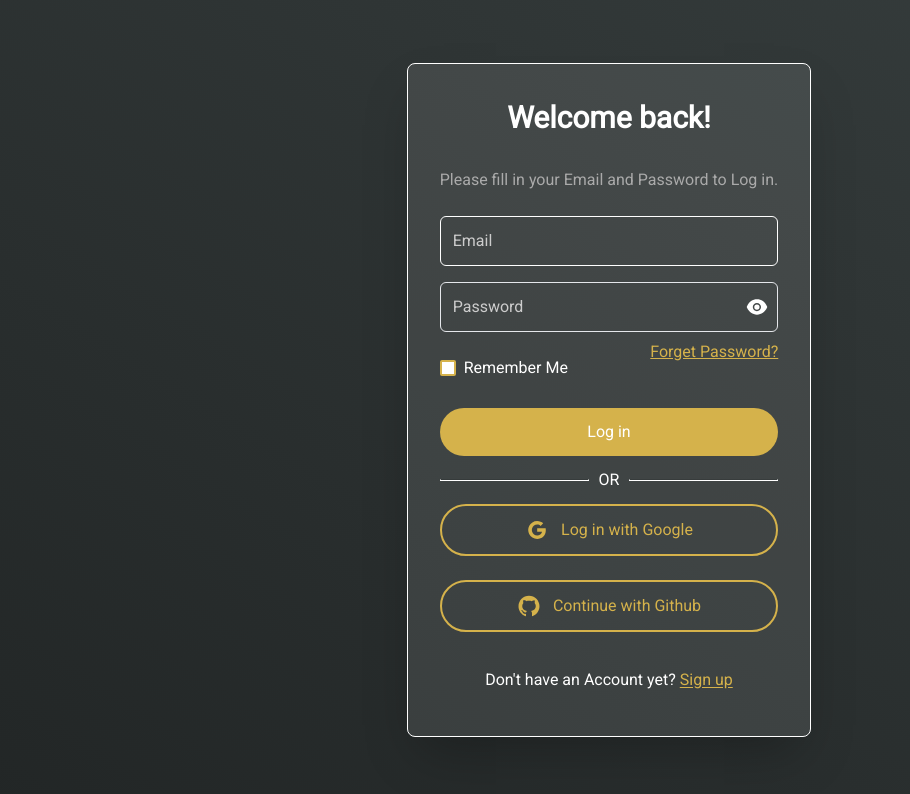
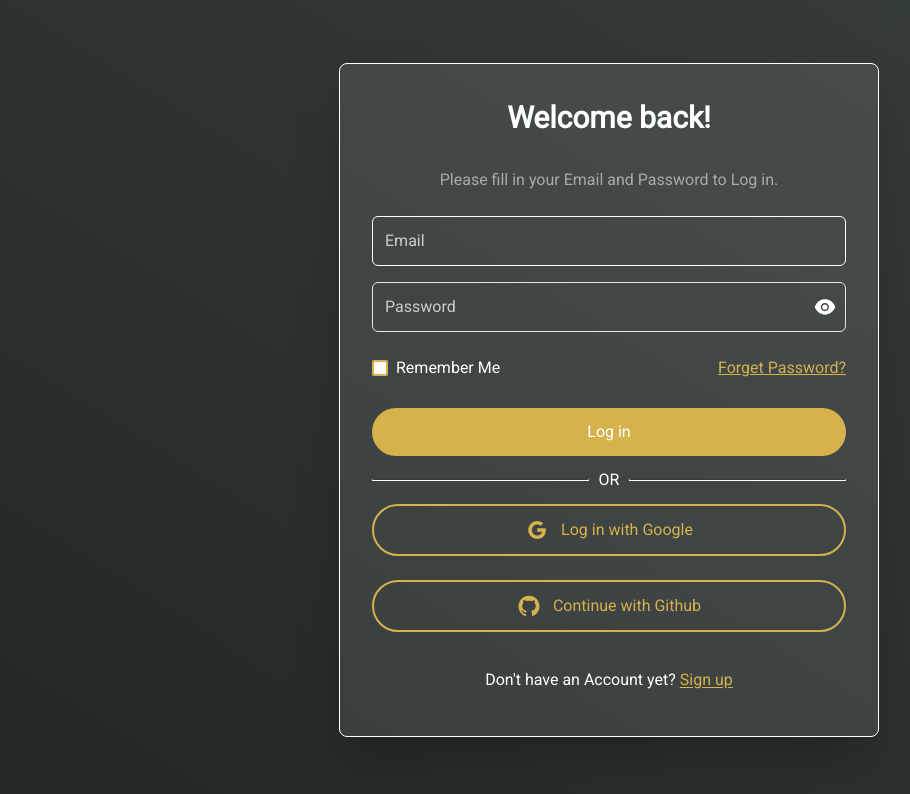
Before and after one commit to catalyst-ci-cd/catalyst-frontend, a React (Vite) app: page /login in a window 1280 px wide. Shown: the top 794 px of the page, without its empty margins (31-941 px from the left). Built offline with nearby package versions, Linux system fonts and the light colour scheme; no server answers.

Commit message:
Refactor Login / Signup form width sizes

```diff
--- a/src/pages/Login/index.tsx
+++ b/src/pages/Login/index.tsx
@@ -37,7 +37,7 @@ const Login = () => {
   return (
     <div className="sm:grid sm:place-content-center min-h-screen bg-gradient-to-tr from-primary to-secondary font-roboto text-white">
       <form
-        className="container min-h-screen sm:min-h-0 py-5 flex flex-col justify-center  border border-solid border-white rounded-lg bg-[#ffffff18] shadow-2xl"
+        className="container min-h-screen sm:min-h-0 sm:min-w-[540px] py-5 flex flex-col justify-center  border border-solid border-white rounded-lg bg-[#ffffff18] shadow-2xl"
         onSubmit={handleSubmit}
       >
         <h2 className="text-3xl text-center font-semibold my-4">
@@ -60,7 +60,7 @@ const Login = () => {
           value={formInput.password}
           setValue={(value: string) => handleChange(value, "password")}
         />
-        <div className="flex justify-between">
+        <div className="flex justify-between items-center">
           <CheckBoxField label={<p>Remember Me</p>} />
           <Link to="#" className="underline text-accent">
             Forget Password?
--- a/src/pages/Signup/index.tsx
+++ b/src/pages/Signup/index.tsx
@@ -45,7 +45,7 @@ const Signup = () => {
   return (
     <div className="sm:grid sm:place-content-center min-h-screen bg-gradient-to-tr from-primary to-secondary font-roboto text-white">
       <form
-        className="container min-h-screen sm:min-h-0 py-5 flex flex-col justify-center border border-solid border-white rounded-lg bg-[#ffffff18] shadow-2xl"
+        className="container min-h-screen sm:min-h-0 sm:min-w-[540px] py-5 flex flex-col justify-center border border-solid border-white rounded-lg bg-[#ffffff18] shadow-2xl"
         onSubmit={handleSubmit}
       >
         <h2 className="text-3xl text-center font-semibold my-2">
```
